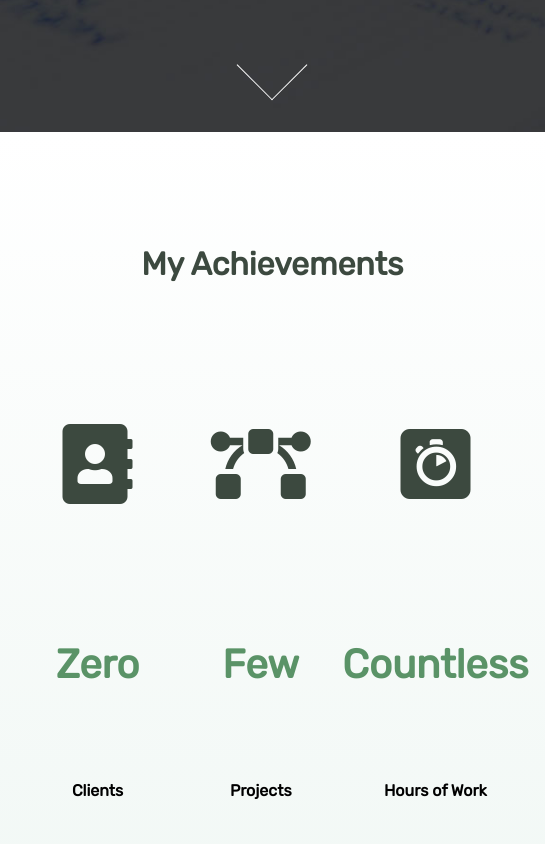
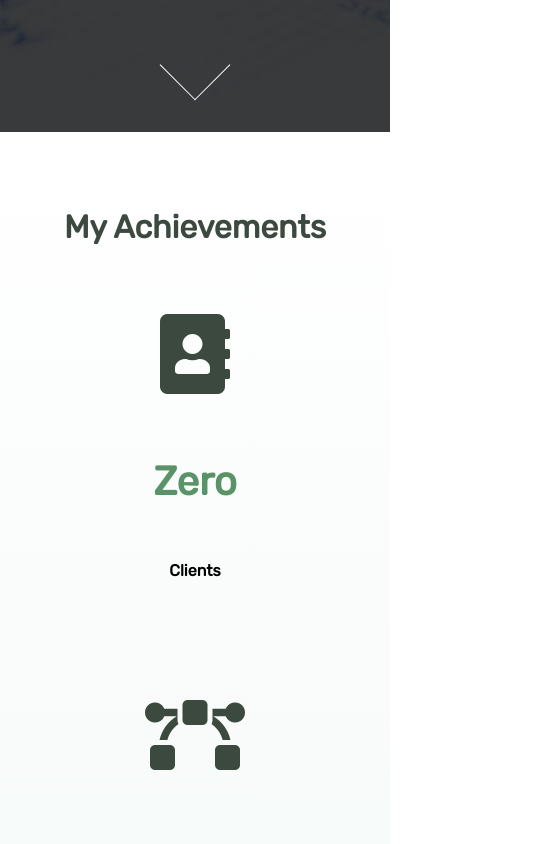
Before and after one commit to YanEvtimov/first-ang-app, an Angular app: page / in a window 390 px wide. Shown: the part 720-1564 px from the top of the page, 545 px wide, since content can reach past the window. Built offline with nearby package versions, Linux system fonts and the light colour scheme.

Commit message:
media query added

```diff
--- a/src/app/main/achievements/achievements.component.css
+++ b/src/app/main/achievements/achievements.component.css
@@ -77,3 +77,22 @@
     font-weight: bold;
     align-self: start;
 }
+
+@media screen and (max-width: 767px) {
+    #sec1-2-1 {
+        height: auto;
+        grid-template-columns: 1fr;
+        grid-template-rows: repeat(10, 1fr);
+        grid-template-areas:
+        "GH"
+        "GI1"
+        "GP1"
+        "GF1"
+        "GI2"
+        "GP2"
+        "GF2"
+        "GI3"
+        "GP3"
+        "GF3";
+    }
+}
--- a/src/app/main/contacts/contacts.component.css
+++ b/src/app/main/contacts/contacts.component.css
@@ -49,3 +49,9 @@
 .buttons a:hover {
     text-shadow: 0.5px 0.5px rgb(201, 201, 201);
 }
+
+@media screen and (max-width: 767px) {
+    #sec3 {
+        height: auto;
+    }
+}
--- a/src/app/main/form/form.component.css
+++ b/src/app/main/form/form.component.css
@@ -136,3 +136,15 @@ label {
     color: #5A9367;
     font-weight: bold;
 }
+
+@media screen and (min-width: 768px) and (max-width: 1024px) {
+    #sec2-3 div {
+        width: 50%;
+    }
+}
+
+@media screen and (max-width: 767px) {
+    #sec2-3 div {
+        width: 66%;
+    }
+}
--- a/src/app/main/projects/projects.component.css
+++ b/src/app/main/projects/projects.component.css
@@ -7,7 +7,7 @@
     flex-direction: column;
     align-items: center;*/
     display: grid;
-    grid-template-rows: repeat(4, auto-fit);
+    grid-template-rows: repeat(auto, auto-fit);
     grid-template-columns: repeat(3, 1fr);
     justify-items: center;
     align-items: center;
@@ -137,6 +137,7 @@ figcaption:hover:after {
     font-weight: bold;
     font-size: 1.5rem;
     background-color: transparent;
+    text-transform: capitalize;
 }
 
 #sec2 button a {
@@ -173,3 +174,43 @@ figcaption:hover:after {
 #sec2 button:hover {
     cursor: pointer;
 }
+
+@media screen and (min-width: 768px) and (max-width: 1024px) {
+    #sec2 {
+        height: auto;
+        grid-template-rows: repeat(auto, auto-fit);
+        grid-template-columns: repeat(2, 1fr);
+    }
+    #sec2 h3 {
+        grid-area: 1/1/2/3;
+    }
+
+    #sec2 button {
+        grid-area: 6/1/7/3;
+    }
+
+    #sec2 figure {
+        width: 33vw;
+    }
+}
+
+@media screen and (max-width: 767px) {
+    #sec2 {
+        height: auto;
+        grid-template-rows: repeat(auto, auto-fit);
+        grid-template-columns: 1fr;
+    }
+
+    #sec2 h3 {
+        grid-area: 1/1/2/2;
+        text-align: center;
+    }
+
+    #sec2 button {
+        grid-area: 8/1/9/2;
+    }
+
+    #sec2 figure {
+        width: 50vw;
+    }
+}
--- a/src/app/main/projects/projects.component.html
+++ b/src/app/main/projects/projects.component.html
@@ -31,5 +31,5 @@
       <figcaption>Same Thing</figcaption>
     </div>
   </figure>
-  <button><a href="#sec2-3">View all</a></button>
+  <button><a href="#sec2-3">add project</a></button>
 </section>
```
Also changed, not shown: 1 other file (tests, documents, lock files or other folders).
